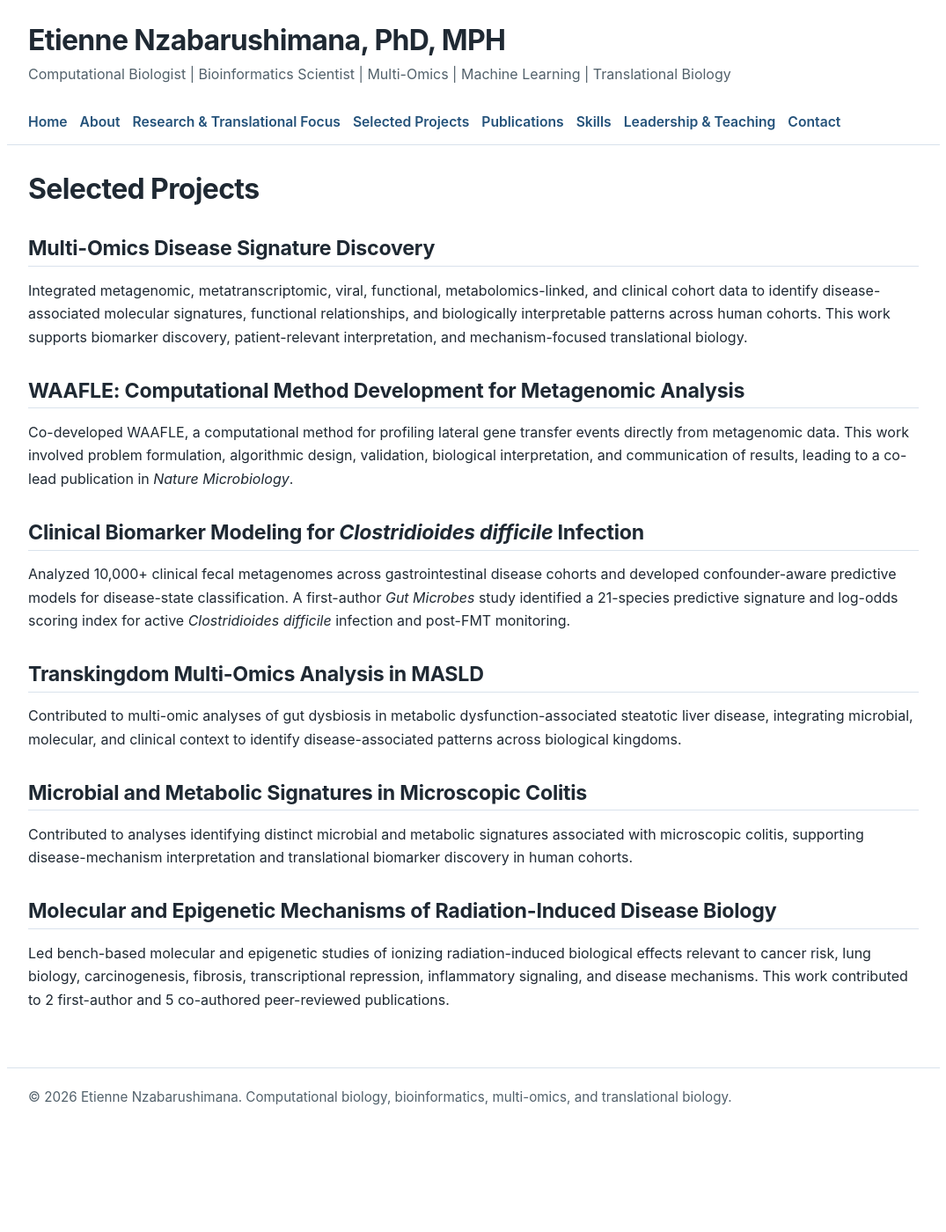
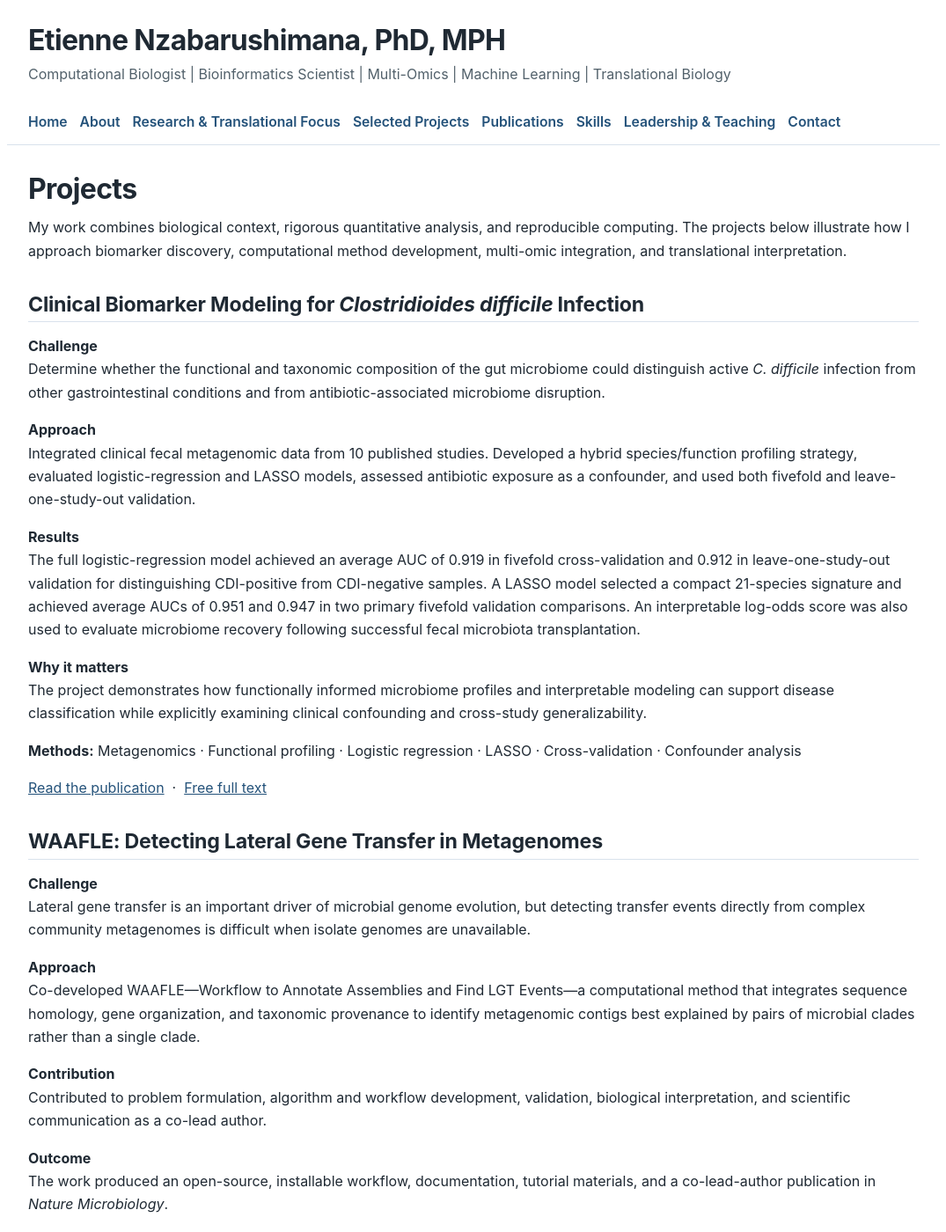
Before and after one commit to Nzabarushimana/nzabarushimana.github.io, a Jekyll site: the page built from selected-projects.md, in a window 1280 px wide and 1400 px high. Shown: the whole window at 88% size, without its empty margins (102-1177 px from the left). Built offline with Jekyll 4.4.1, drawn with Linux system fonts in a browser that asks for light colours; some of the changed text lies outside the part shown.

Commit message:
Update selected-projects.md

```diff
--- a/selected-projects.md
+++ b/selected-projects.md
@@ -1,31 +1,94 @@
 ---
 layout: default
-title: Selected Projects
+title: Projects
+description: Selected computational biology projects in metagenomics, multi-omics, biomarker modeling, method development, and translational disease research.
 permalink: /selected-projects/
 ---
 
-# Selected Projects
+# Projects
 
-## Multi-Omics Disease Signature Discovery
+My work combines biological context, rigorous quantitative analysis, and reproducible computing. The projects below illustrate how I approach biomarker discovery, computational method development, multi-omic integration, and translational interpretation.
 
-Integrated metagenomic, metatranscriptomic, viral, functional, metabolomics-linked, and clinical cohort data to identify disease-associated molecular signatures, functional relationships, and biologically interpretable patterns across human cohorts. This work supports biomarker discovery, patient-relevant interpretation, and mechanism-focused translational biology.
+<a id="cdi"></a>
 
-## WAAFLE: Computational Method Development for Metagenomic Analysis
+## Clinical Biomarker Modeling for *Clostridioides difficile* Infection
 
-Co-developed WAAFLE, a computational method for profiling lateral gene transfer events directly from metagenomic data. This work involved problem formulation, algorithmic design, validation, biological interpretation, and communication of results, leading to a co-lead publication in <em>Nature Microbiology</em>.
+**Challenge**
+Determine whether the functional and taxonomic composition of the gut microbiome could distinguish active *C. difficile* infection from other gastrointestinal conditions and from antibiotic-associated microbiome disruption.
 
-## Clinical Biomarker Modeling for <em>Clostridioides difficile</em> Infection
+**Approach**
+Integrated clinical fecal metagenomic data from 10 published studies. Developed a hybrid species/function profiling strategy, evaluated logistic-regression and LASSO models, assessed antibiotic exposure as a confounder, and used both fivefold and leave-one-study-out validation.
 
-Analyzed 10,000+ clinical fecal metagenomes across gastrointestinal disease cohorts and developed confounder-aware predictive models for disease-state classification. A first-author <em>Gut Microbes</em> study identified a 21-species predictive signature and log-odds scoring index for active <em>Clostridioides difficile</em> infection and post-FMT monitoring.
+**Results**
+The full logistic-regression model achieved an average AUC of 0.919 in fivefold cross-validation and 0.912 in leave-one-study-out validation for distinguishing CDI-positive from CDI-negative samples. A LASSO model selected a compact 21-species signature and achieved average AUCs of 0.951 and 0.947 in two primary fivefold validation comparisons. An interpretable log-odds score was also used to evaluate microbiome recovery following successful fecal microbiota transplantation.
 
-## Transkingdom Multi-Omics Analysis in MASLD
+**Why it matters**
+The project demonstrates how functionally informed microbiome profiles and interpretable modeling can support disease classification while explicitly examining clinical confounding and cross-study generalizability.
 
-Contributed to multi-omic analyses of gut dysbiosis in metabolic dysfunction-associated steatotic liver disease, integrating microbial, molecular, and clinical context to identify disease-associated patterns across biological kingdoms.
+**Methods:** Metagenomics &middot; Functional profiling &middot; Logistic regression &middot; LASSO &middot; Cross-validation &middot; Confounder analysis
+
+[Read the publication](https://doi.org/10.1080/19490976.2022.2135963) &nbsp;&middot;&nbsp; [Free full text](https://pmc.ncbi.nlm.nih.gov/articles/PMC9621045/)
+
+<a id="waafle"></a>
+
+## WAAFLE: Detecting Lateral Gene Transfer in Metagenomes
+
+**Challenge**
+Lateral gene transfer is an important driver of microbial genome evolution, but detecting transfer events directly from complex community metagenomes is difficult when isolate genomes are unavailable.
+
+**Approach**
+Co-developed WAAFLE&mdash;Workflow to Annotate Assemblies and Find LGT Events&mdash;a computational method that integrates sequence homology, gene organization, and taxonomic provenance to identify metagenomic contigs best explained by pairs of microbial clades rather than a single clade.
+
+**Contribution**
+Contributed to problem formulation, algorithm and workflow development, validation, biological interpretation, and scientific communication as a co-lead author.
+
+**Outcome**
+The work produced an open-source, installable workflow, documentation, tutorial materials, and a co-lead-author publication in *Nature Microbiology*.
+
+**Methods:** Algorithm development &middot; Metagenomic assembly analysis &middot; Sequence homology &middot; Taxonomic inference &middot; Validation &middot; Reproducible software
+
+[Read the publication](https://doi.org/10.1038/s41564-024-01881-w) &nbsp;&middot;&nbsp; [Documentation](https://huttenhower.sph.harvard.edu/waafle/) &nbsp;&middot;&nbsp; [Source code](https://github.com/biobakery/waafle)
+
+<a id="multi-omics"></a>
+
+## Transkingdom Multi-Omics in MASLD
+
+**Challenge**
+Characterize microbial, transcriptional, viral, metabolic, and clinical features associated with metabolic dysfunction-associated steatotic liver disease, including differences between lean and non-lean disease.
+
+**Approach**
+Contributed to a high-resolution multi-omic study of 211 MASLD cases and 502 controls that integrated stool metagenomes, metatranscriptomes, metabolomes, viral profiles, and clinical variables.
+
+**Results**
+The study identified transkingdom dysbiosis involving bacterial and viral taxa, disease-associated microbial transcriptional and metabolic shifts, and coordinated changes involving polyamines, acylcarnitines, secondary bile acids, and oral-typical microbes.
+
+**Why it matters**
+The work provides an integrated molecular resource for studying MASLD biology and illustrates how multiple data modalities can reveal relationships that are not visible from taxonomic profiles alone.
+
+**Methods:** Metagenomics &middot; Metatranscriptomics &middot; Metabolomics &middot; Virome analysis &middot; Multi-omic integration &middot; Clinical-cohort modeling
+
+[Read the publication](https://doi.org/10.1038/s42255-025-01318-6) &nbsp;&middot;&nbsp; [Analysis code](https://github.com/biobakery/MASLD)
 
 ## Microbial and Metabolic Signatures in Microscopic Colitis
 
-Contributed to analyses identifying distinct microbial and metabolic signatures associated with microscopic colitis, supporting disease-mechanism interpretation and translational biomarker discovery in human cohorts.
+**Challenge**
+Identify microbiome and metabolome features associated with microscopic colitis, a chronic inflammatory disease for which validated non-invasive biomarkers remain limited.
 
-## Molecular and Epigenetic Mechanisms of Radiation-Induced Disease Biology
+**Approach**
+Contributed to a study of 683 participants&mdash;including active microscopic colitis, chronic-diarrhea comparators, and age- and sex-matched controls&mdash;using whole-genome shotgun metagenomics, mass-spectrometry-based metabolomics, longitudinal analysis, and multivariable modeling.
 
-Led bench-based molecular and epigenetic studies of ionizing radiation-induced biological effects relevant to cancer risk, lung biology, carcinogenesis, fibrosis, transcriptional repression, inflammatory signaling, and disease mechanisms. This work contributed to 2 first-author and 5 co-authored peer-reviewed publications.
+**Results**
+The study identified distinct microbial and metabolic signatures, including disease-associated oral-typical species, depletion of potentially anti-inflammatory species, and coordinated alterations in pro-inflammatory lipid metabolites. Longitudinal analyses evaluated shifts between active disease and remission.
+
+**Why it matters**
+The results support the development of non-invasive biomarker hypotheses and provide mechanistic leads connecting microbial composition, metabolic pathways, and inflammatory disease activity.
+
+**Methods:** Shotgun metagenomics &middot; Metabolomics &middot; Longitudinal analysis &middot; Multivariable modeling &middot; Microbe&ndash;metabolite integration
+
+[Read the publication](https://doi.org/10.1038/s41467-025-59566-9) &nbsp;&middot;&nbsp; [Analysis code](https://github.com/albertsyc/Association-of-Distinct-Microbial-and-Metabolic-Signatures-with-Microscopic-Colitis)
+
+## Earlier Experimental Research
+
+Before focusing primarily on computational biology, I led and contributed to experimental studies of ionizing-radiation effects, epigenetic regulation, inflammatory signaling, lung biology, cancer risk, and disease mechanisms. This work included study design, molecular assays, sample handling, data interpretation, and publication. It continues to inform how I evaluate assay limitations and biological plausibility in computational research.
+
+[Related publication](https://pmc.ncbi.nlm.nih.gov/articles/PMC4641818/) &nbsp;&middot;&nbsp; [View all publications]({{ '/publications/' | relative_url }})
```
